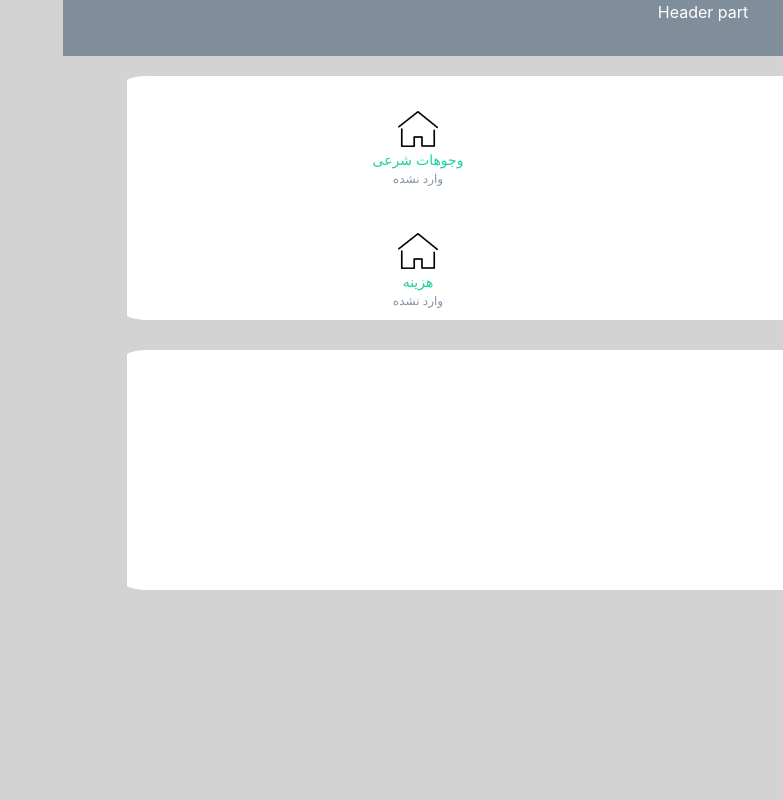
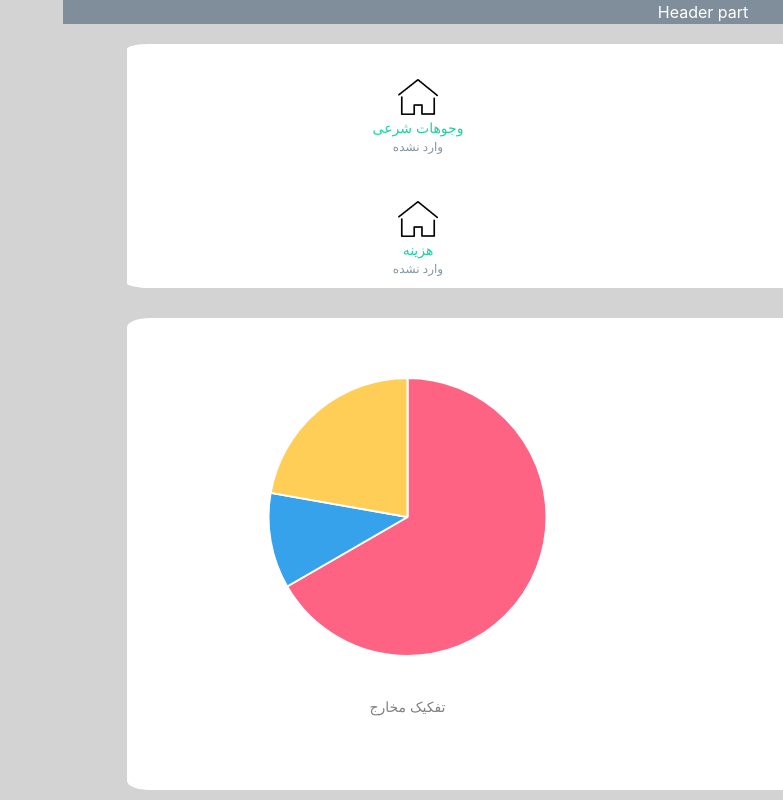
Before and after one commit to Mahsa-nvr/mobile-webapp, a React (Create React App) app: page / in a window 1280 px wide. Shown: the whole page, without its empty margins (497-1280 px from the left). Built offline with nearby package versions, Linux system fonts and the light colour scheme.

Commit message:
pie chart

```diff
--- a/src/components/Charts/Piechart.js
+++ b/src/components/Charts/Piechart.js
@@ -2,7 +2,30 @@ import React, { Component } from 'react';
 import { Pie } from 'react-chartjs-2';
 
 const data = {
-	// labels: ['Red', 'Green', 'Yellow'],
+	labels: ['Red', 'Green', 'Yellow'],
+	// options: {
+	// 	maintainAspectRatio: false,
+	// 	legend:{
+	// 		display: false
+	// 	},
+	// 	scales: {
+	// 		yAxes: [{
+
+	// 			gridLines:{
+	// 				zeroLineColor: '#fff',
+	// 				color: '#fff',
+	// 				drawBorder: false
+	// 			}
+	// 		}],
+	// 		xAxes:[{
+	// 			gridLines:{
+	// 				display: false,
+	// 				tickMarkLength: 8
+	// 			},
+
+	// 		}]
+	// 	}
+	// },
 	datasets: [
 		{
 			data: [300, 50, 100],
@@ -13,8 +36,9 @@ const data = {
 };
 
 const legendOpts = {
-	display: true,
-	position: 'bottom',
+
+	display: false,
+	position: 'right',
 	fullWidth: true,
 	reverse: false,
 	labels: {
@@ -56,7 +80,7 @@ class Piechart extends Component {
 				<div>
 					<button onClick={this.applyLegendSettings}>Apply legend settings</button>
 				</div> */}
-				<Pie  data={data} height={120}  legend={this.state.legend} redraw />
+				<Pie data={data}  legend={this.state.legend} redraw />
 			</div>
 
 		);
--- a/src/components/Defaultchart/Defaultchart.css
+++ b/src/components/Defaultchart/Defaultchart.css
@@ -3,15 +3,24 @@
     width: 90%;
     border-radius: 2%;
     background-color: white;
-    height: 30%;
+    height: auto;
 }
 
-.content_chart {
-    align-items: center;
+.col_chart {
+    margin-top: 5%;
+    /* padding: 20px; */
+    /* text-align: center;  */
+
 }
 
 .content_text {
     text-align: center;
     font-size: 14px;
-    color: gray
+    color: gray;
+    /* bottom: 0; */
+    margin-top: 20%;
 }
+
+/* .chartjs-size-monitor {
+    background-color:blue
+} */
--- a/src/components/Defaultchart/Defaultchart.js
+++ b/src/components/Defaultchart/Defaultchart.js
@@ -3,18 +3,33 @@ import Piechart from '../Charts/Piechart';
 import './Defaultchart.css';
 
 class Defaultchart extends React.Component {
+
+
     render() {
+        const styles = {
+           width: "100%",
+           padding: "0",
+           align: "center",
+           height: "50%",
+        }
         return(
             <div className="default_chart">
                 <div className="row">
-                    <div className="col content_chart">
-                        <Piechart />
+
+                    <div className="col-6 col_chart">
+                           <div style={styles}>
+                            <Piechart   options={{ maintainAspectRatio: false }}/>
+                            </div>
+                            <div className="content_text">تفکیک درآمدها</div>
                     </div>
-                    {/* <div className="content_text">تفکیک درآمدها</div> */}
-                    <div className="col content_chart">
 
+                    <div className="col-6 col_chart">
+                          <div style={styles}>
+                            <Piechart  options={{ maintainAspectRatio: false }} />
+                            </div>
+                            <div className="content_text"> تفکیک مخارج</div>
                     </div>
-                    {/* <div className="content_text"> تفکیک مخارج</div> */}
+
                 </div>
             </div>
         )
```
